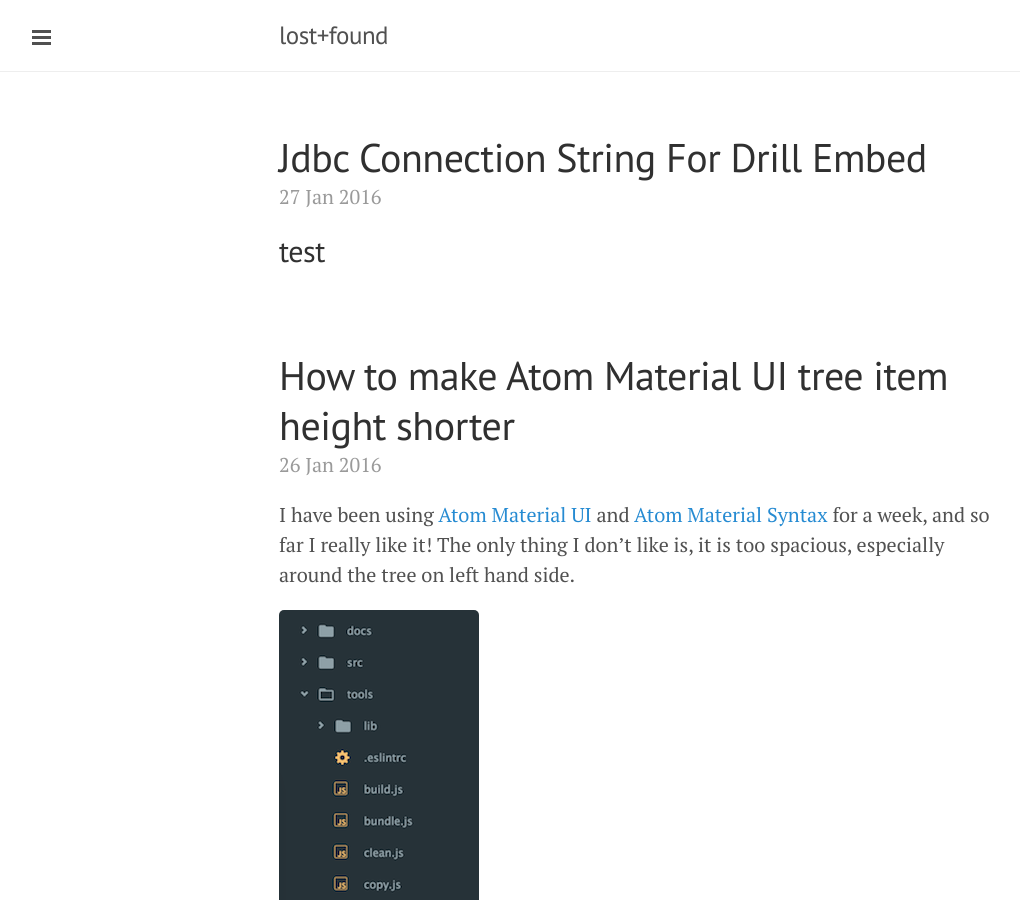
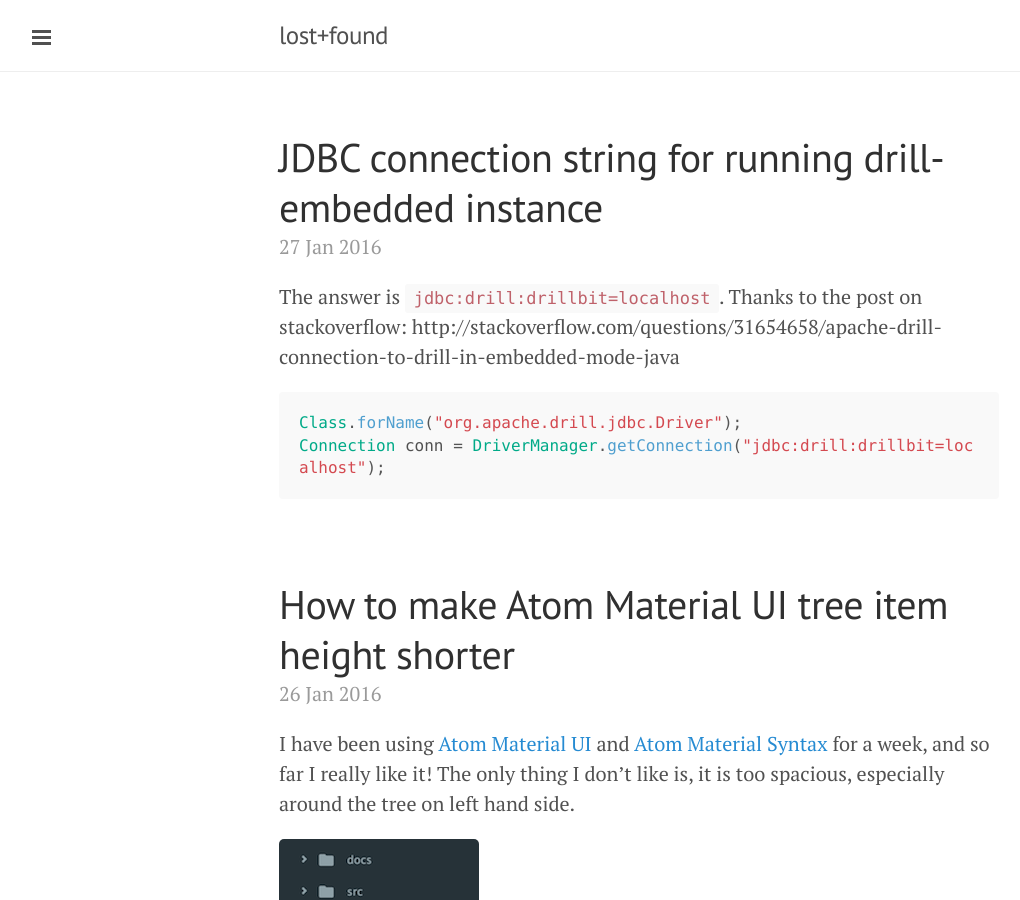
Before and after one commit to kei51e/kei51e.github.io, a Jekyll site: the page built from index.html, in a window 1280 px wide and 900 px high. Shown: the whole window, without its empty margins (1-1021 px from the left). Built offline with Jekyll 4.4.1, drawn with Linux system fonts in a browser that asks for light colours; Markdown is read by kramdown in place of the engine named in the settings; the list of posts is cut into pages by our own code.

Commit message:
Update 2016-01-27-jdbc-connection-string-for-drill-embed.md

````diff
--- a/_posts/2016-01-27-jdbc-connection-string-for-drill-embed.md
+++ b/_posts/2016-01-27-jdbc-connection-string-for-drill-embed.md
@@ -1,2 +1,11 @@
+---
+layout: post
+title: JDBC connection string for running drill-embedded instance
+---
 
-## test
+The answer is `jdbc:drill:drillbit=localhost`. Thanks to the post on stackoverflow:  http://stackoverflow.com/questions/31654658/apache-drill-connection-to-drill-in-embedded-mode-java
+
+```java
+Class.forName("org.apache.drill.jdbc.Driver");
+Connection conn = DriverManager.getConnection("jdbc:drill:drillbit=localhost");
+```
````
